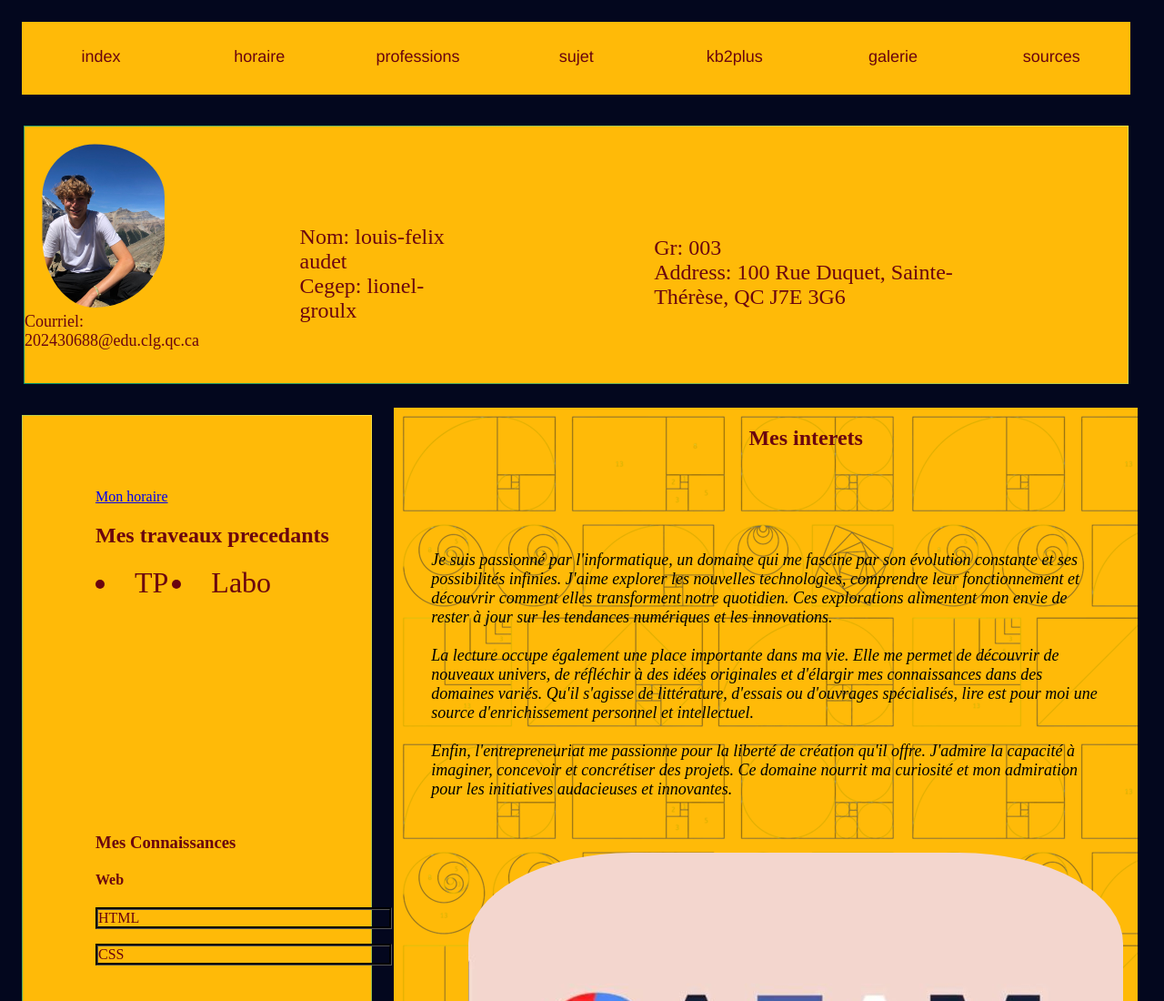
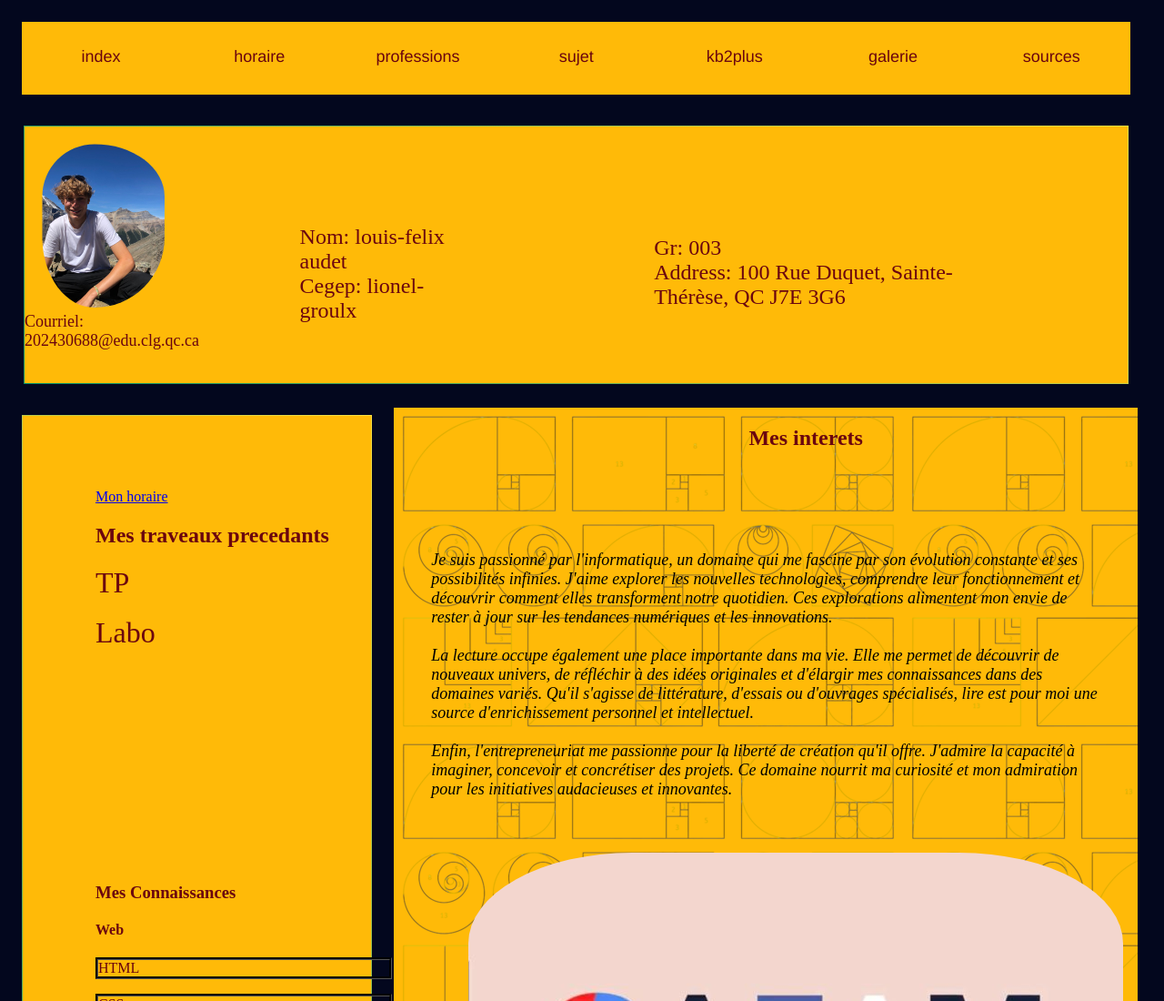
Before and after one commit to louisfelixaudet/pfi, a plain HTML site: page index.html in a window 1280 px wide. Shown: the top 1100 px of the page at 91% size. Drawn offline with Linux system fonts and the light colour scheme; files whose address does not match are found by name.

Commit message:
corriger2

```diff
--- a/css/index.css
+++ b/css/index.css
@@ -168,8 +168,9 @@ body {
     min-width: 860px;
 }
 
-li {
+span {
     font-size: xx-large;
+    font-weight:500;
 }
 
 .dropdown {
--- a/index.html
+++ b/index.html
@@ -53,7 +53,7 @@
             <div id="list">
                 <h2>Mes traveaux precedants</h2>
                     <div class="dropdown">
-                        <li><span>TP</span>
+                        <span>TP</span>
                             <div class="dropdown-content">
                                 <ul>
                                     <li><a href="https://louisfelixaudet.github.io/tp1/">tp1</a></li>
@@ -62,8 +62,10 @@
                             </div>
                         </li>
                     </div>
+                    <br>
+                    <br>
                     <div class="dropdown">
-                        <li> <span>Labo</span>
+                        <span>Labo</span>
                             <div class="dropdown-content">
                                 <ul>
                                     <li><a href="https://louisfelixaudet.github.io/Monsite/">Labo 1</a></li>
```
